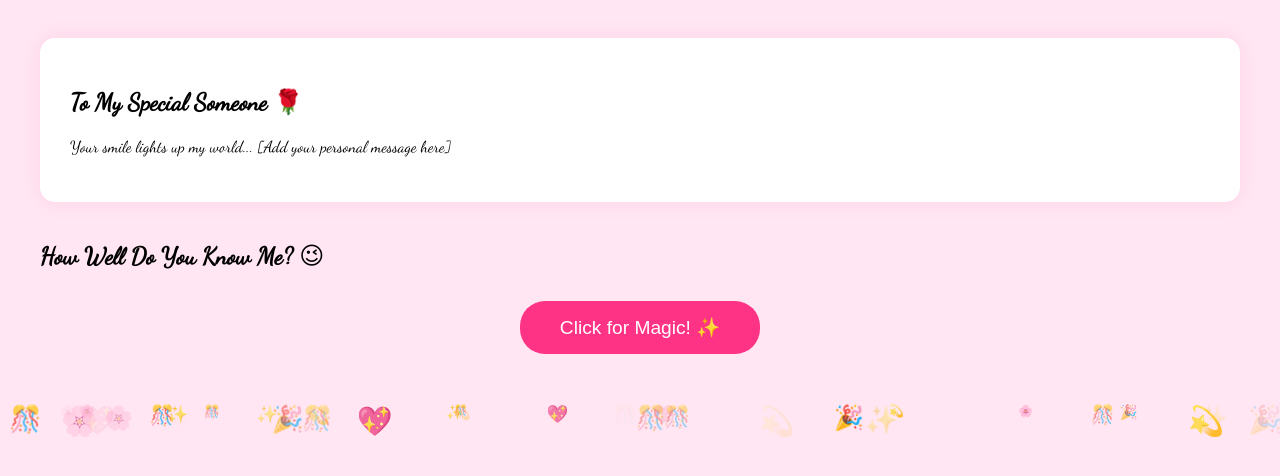
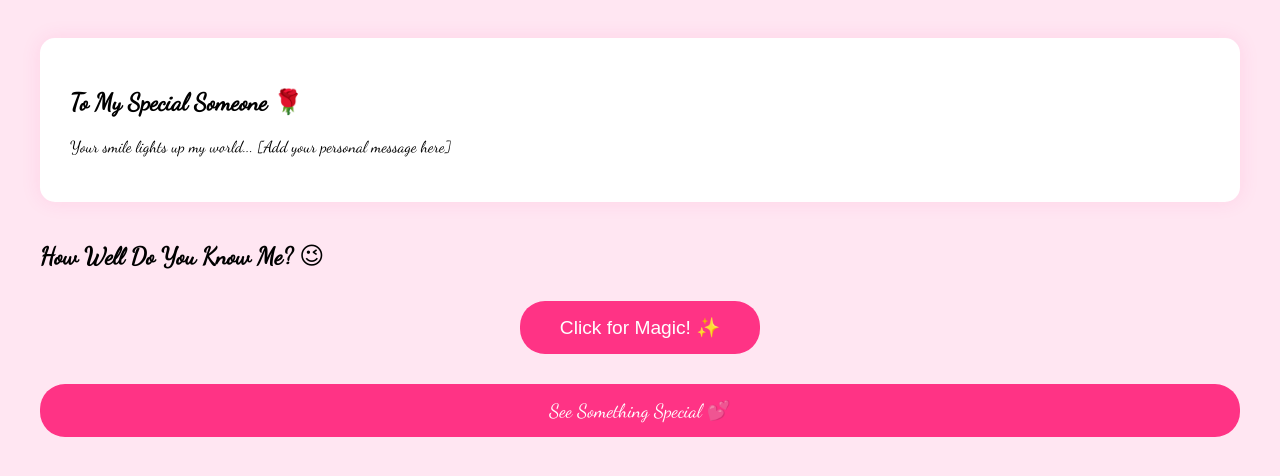
Before and after one commit to Radiumrishu/birthday, a plain HTML site: page index.html in a window 1280 px wide. Both pictures are taken after a click on the button "Click for Magic! ✨". Shown: the part 390-866 px from the top of the page. Before the commit the page ends 800 px from the top, so only its background shows below. Drawn offline with Linux system fonts and the light colour scheme.

Commit message:
Update index.html

```diff
--- a/index.html
+++ b/index.html
@@ -71,8 +71,8 @@
             position: relative;
         }
 
-        /* Confetti Button */
-        .confetti-btn {
+        /* Buttons */
+        .btn {
             display: block;
             margin: 30px auto;
             padding: 15px 40px;
@@ -83,9 +83,11 @@
             font-size: 1.2em;
             cursor: pointer;
             transition: transform 0.3s;
+            text-decoration: none;
+            text-align: center;
         }
 
-        .confetti-btn:hover {
+        .btn:hover {
             transform: scale(1.1);
         }
 
@@ -131,7 +133,10 @@
         </div>
 
         <!-- Confetti Button -->
-        <button class="confetti-btn" onclick="createConfetti()">Click for Magic! ✨</button>
+        <button class="btn" onclick="createConfetti()">Click for Magic! ✨</button>
+
+        <!-- Redirect Button -->
+        <a href="page2.html" class="btn">See Something Special 💕</a>
     </div>
 
     <script>
@@ -155,11 +160,11 @@
                 const confetti = document.createElement('div');
                 confetti.innerHTML = confettiEmojis[Math.floor(Math.random() * confettiEmojis.length)];
                 confetti.style.position = 'fixed';
-                confetti.style.left = Math.random() * window.innerWidth + 'px'; // Use window.innerWidth for mobile
+                confetti.style.left = Math.random() * window.innerWidth + 'px';
                 confetti.style.fontSize = Math.random() * 20 + 10 + 'px';
                 confetti.style.animation = `confetti-fall ${Math.random() * 3 + 2}s linear`;
                 confetti.style.opacity = Math.random();
-                confetti.style.zIndex = 9999; // Ensure confetti appears above other elements
+                confetti.style.zIndex = 9999;
                 document.body.appendChild(confetti);
 
                 setTimeout(() => confetti.remove(), 5000);
```
